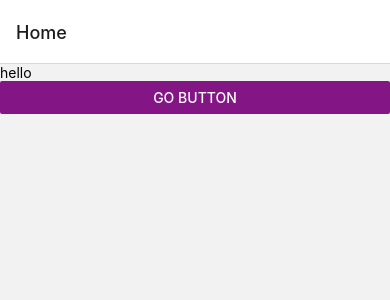
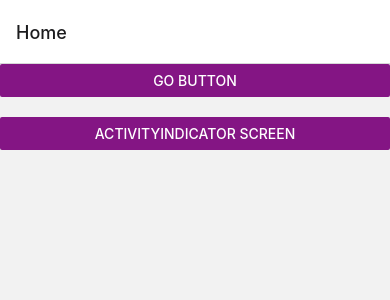
Before and after one commit to devomor/react-native_project, a React Native app: screen /Home in a window 390 px wide. Shown: the top 300 px of the page. Built offline with nearby package versions, Linux system fonts and the light colour scheme.

Commit message:
activityIndicator added

```diff
--- a/App.js
+++ b/App.js
@@ -3,6 +3,7 @@ import { createStackNavigator } from '@react-navigation/stack';
 import React, { Component } from 'react';
 import DetailScreen from './screans/DetailScreen';
 import HomeScreen from './screans/HomeScreen';
+import Activityindicators from './screans/Activityindicators';
 // const Stack = createStackNavigator();
 const Stack =createStackNavigator();
 export default class App extends Component {
@@ -12,6 +13,7 @@ export default class App extends Component {
       <Stack.Navigator initialRouteName='Home'>
         <Stack.Screen name='Home' component={HomeScreen} />
         <Stack.Screen name='Details' component={DetailScreen} />
+        <Stack.Screen name='ActivityIndicator' component={Activityindicators} />
       </Stack.Navigator>
       </NavigationContainer>
     );
--- a/components/ActivityinCator.js
+++ b/components/ActivityinCator.js
@@ -1,15 +1,22 @@
 import React from 'react';
-import { ActivityIndicator, View } from 'react-native';
+import { ActivityIndicator, StyleSheet, View } from 'react-native';
 
-const ActivityinCator = () => {
+const ActivityinCator = ({size, color}) => {
     return (
-        <View>
-        <ActivityIndicator />
-        <ActivityIndicator size="large" />
-        <ActivityIndicator size="small" color="#0000ff" />
-        <ActivityIndicator size="large" color="#00ff00" />
+          <View style={styles.container}>
+            <ActivityIndicator size={size} color={color} />
         </View>
     );
 }
 
+const styles = StyleSheet.create({
+    container: {
+        flex: 1,
+        justifyContent: 'center',
+        alignItems: 'center',
+    },
+});
+
+
+
 export default ActivityinCator;
--- /dev/null
+++ b/components/Spacer.js
@@ -0,0 +1,10 @@
+import React from 'react';
+import { View } from 'react-native';
+
+const Spacer = ({ height }) => {
+    return (
+       <View style={{ height }} />
+    );
+}
+
+export default Spacer;
--- /dev/null
+++ b/screans/Activityindicators.js
@@ -0,0 +1,21 @@
+import React from 'react';
+import { StyleSheet, View } from 'react-native';
+import ActivityinCator from '../components/ActivityinCator';
+
+const Activityindicators = () => {
+    return (
+        <View style={styles.container}>
+            <ActivityinCator size='small' color='red' />
+            <ActivityinCator size='large' color='green' />
+            <ActivityinCator size='large' color='gray' />
+        </View>
+    );
+}
+const styles =StyleSheet.create({
+   container: {
+    flex: 1,
+    justifyContent: 'center',
+  },
+})
+
+export default Activityindicators;
--- a/screans/HomeScreen.js
+++ b/screans/HomeScreen.js
@@ -1,20 +1,24 @@
 import React from 'react';
-import { Button, Text, View } from 'react-native';
-import DetailScreen from './DetailScreen';
+import { Button, View, ScrollView } from 'react-native';
+import Spacer from '../components/Spacer';
 
 const HomeScreen = ({navigation}) => {
     return (
-        <View>
-            <Text>hello</Text>
-
+        <ScrollView>
          <Button
             onPress={()=>navigation.navigate('Details')}
             title='go button'
             color='#841584'
-            accessibilityLabel="Learn more about this purple button"
          />
-        </View>
+         <Spacer height={20} />
+           <Button
+            onPress={()=>navigation.navigate('ActivityIndicator')}
+            title='ActivityIndicator Screen'
+            color='#841584'
+         />
+        </ScrollView>
     );
 }
 
+
 export default HomeScreen;
```
